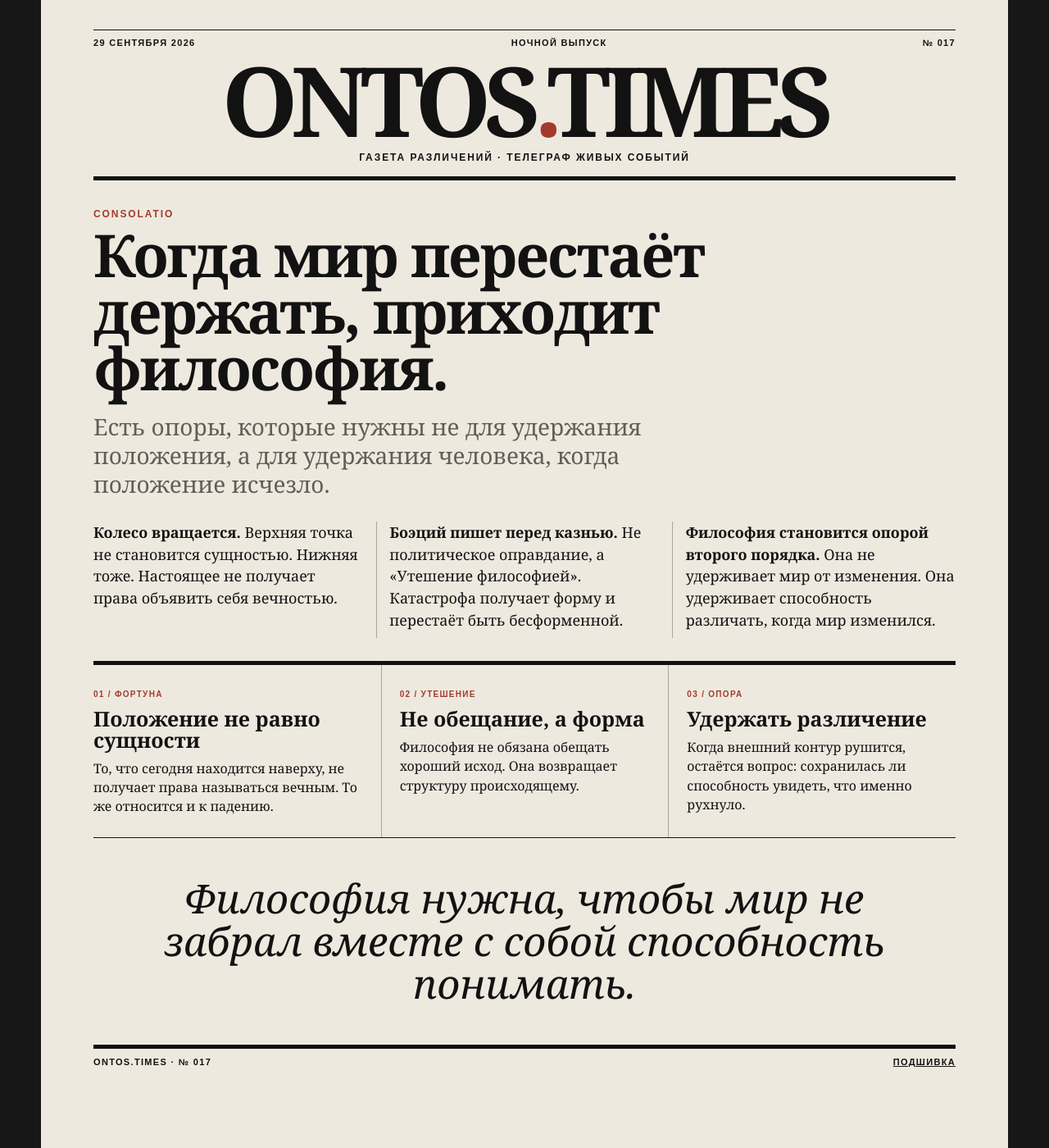
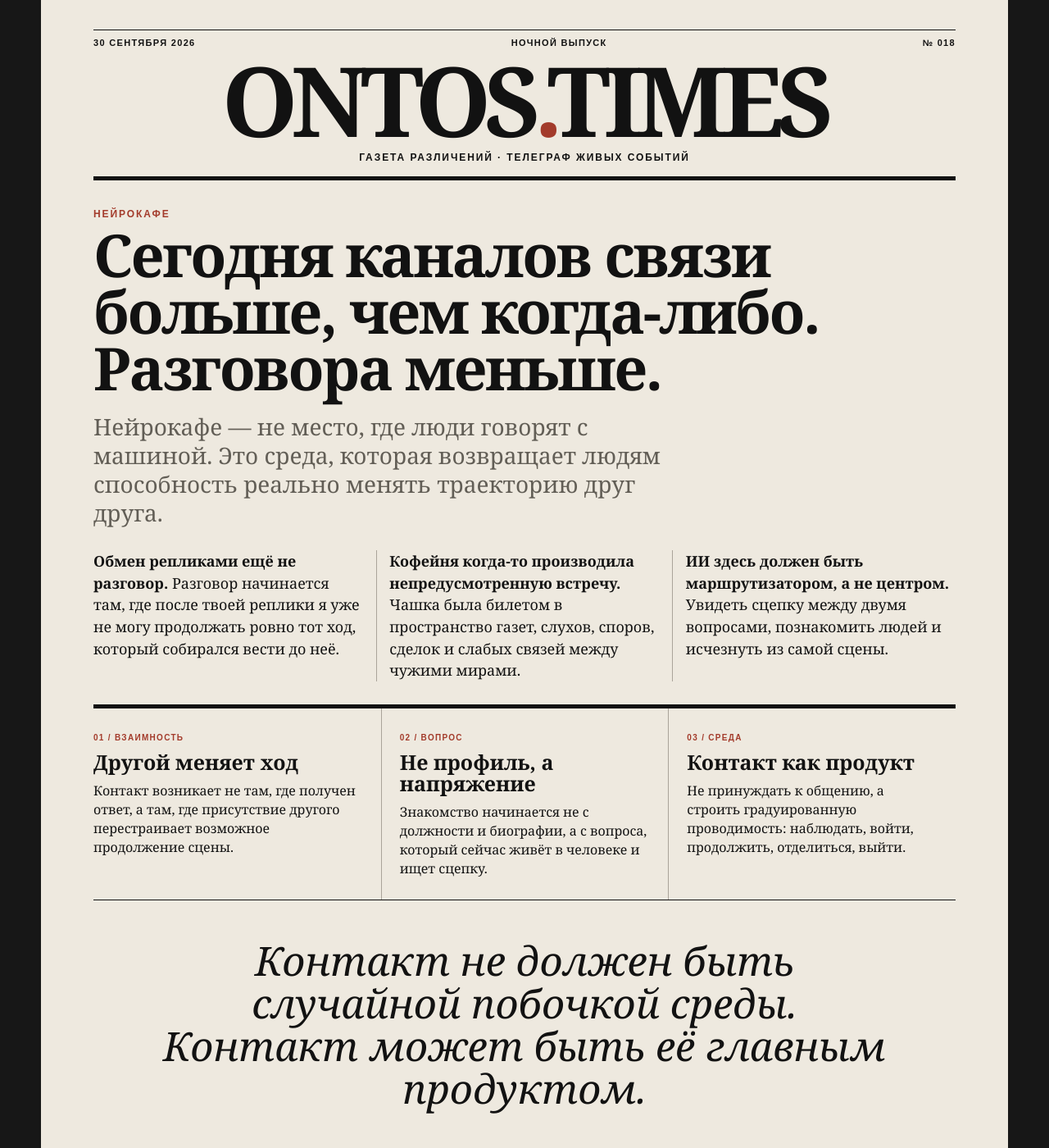
Before and after one commit to OntosLive/Ontos.Times, a Jekyll site: the page index.html, which Jekyll copies as it is, in a window 1280 px wide and 1400 px high. Shown: the whole window at 82% size. Built offline with Jekyll 4.4.1, drawn with Linux system fonts in a browser that asks for light colours.

Commit message:
Set ONTOS.TIMES issue 018 as front page

```diff
--- a/index.html
+++ b/index.html
@@ -3,17 +3,17 @@
 <head>
   <meta charset="utf-8">
   <meta name="viewport" content="width=device-width,initial-scale=1">
-  <meta name="description" content="ONTOS.TIMES — Когда мир перестаёт держать, приходит философия">
-  <title>ONTOS.TIMES — Когда мир перестаёт держать, приходит философия</title>
+  <meta name="description" content="ONTOS.TIMES — Нейрокафе: место, где разговор снова становится взаимным">
+  <title>ONTOS.TIMES — Нейрокафе</title>
   <link rel="stylesheet" href="styles.css">
 </head>
 <body>
   <header class="masthead">
     <div class="rule"></div>
     <div class="meta">
-      <span>29 СЕНТЯБРЯ 2026</span>
+      <span>30 СЕНТЯБРЯ 2026</span>
       <span>НОЧНОЙ ВЫПУСК</span>
-      <span>№ 017</span>
+      <span>№ 018</span>
     </div>
     <h1>ONTOS<span>.</span>TIMES</h1>
     <p class="tagline">Газета различений · Телеграф живых событий</p>
@@ -22,44 +22,44 @@
 
   <main>
     <article class="lead">
-      <p class="kicker">CONSOLATIO</p>
-      <h2>Когда мир перестаёт держать, приходит философия.</h2>
-      <p class="deck">Есть опоры, которые нужны не для удержания положения, а для удержания человека, когда положение исчезло.</p>
+      <p class="kicker">НЕЙРОКАФЕ</p>
+      <h2>Сегодня каналов связи больше, чем когда-либо. Разговора меньше.</h2>
+      <p class="deck">Нейрокафе — не место, где люди говорят с машиной. Это среда, которая возвращает людям способность реально менять траекторию друг друга.</p>
 
       <div class="columns">
-        <p><strong>Колесо вращается.</strong> Верхняя точка не становится сущностью. Нижняя тоже. Настоящее не получает права объявить себя вечностью.</p>
+        <p><strong>Обмен репликами ещё не разговор.</strong> Разговор начинается там, где после твоей реплики я уже не могу продолжать ровно тот ход, который собирался вести до неё.</p>
 
-        <p><strong>Боэций пишет перед казнью.</strong> Не политическое оправдание, а «Утешение философией». Катастрофа получает форму и перестаёт быть бесформенной.</p>
+        <p><strong>Кофейня когда-то производила непредусмотренную встречу.</strong> Чашка была билетом в пространство газет, слухов, споров, сделок и слабых связей между чужими мирами.</p>
 
-        <p><strong>Философия становится опорой второго порядка.</strong> Она не удерживает мир от изменения. Она удерживает способность различать, когда мир изменился.</p>
+        <p><strong>ИИ здесь должен быть маршрутизатором, а не центром.</strong> Увидеть сцепку между двумя вопросами, познакомить людей и исчезнуть из самой сцены.</p>
       </div>
     </article>
 
     <section class="dispatches">
       <article>
-        <span>01 / ФОРТУНА</span>
-        <h3>Положение не равно сущности</h3>
-        <p>То, что сегодня находится наверху, не получает права называться вечным. То же относится и к падению.</p>
+        <span>01 / ВЗАИМНОСТЬ</span>
+        <h3>Другой меняет ход</h3>
+        <p>Контакт возникает не там, где получен ответ, а там, где присутствие другого перестраивает возможное продолжение сцены.</p>
       </article>
 
       <article>
-        <span>02 / УТЕШЕНИЕ</span>
-        <h3>Не обещание, а форма</h3>
-        <p>Философия не обязана обещать хороший исход. Она возвращает структуру происходящему.</p>
+        <span>02 / ВОПРОС</span>
+        <h3>Не профиль, а напряжение</h3>
+        <p>Знакомство начинается не с должности и биографии, а с вопроса, который сейчас живёт в человеке и ищет сцепку.</p>
       </article>
 
       <article>
-        <span>03 / ОПОРА</span>
-        <h3>Удержать различение</h3>
-        <p>Когда внешний контур рушится, остаётся вопрос: сохранилась ли способность увидеть, что именно рухнуло.</p>
+        <span>03 / СРЕДА</span>
+        <h3>Контакт как продукт</h3>
+        <p>Не принуждать к общению, а строить градуированную проводимость: наблюдать, войти, продолжить, отделиться, выйти.</p>
       </article>
     </section>
 
-    <blockquote>Философия нужна, чтобы мир не забрал вместе с собой способность понимать.</blockquote>
+    <blockquote>Контакт не должен быть случайной побочкой среды. Контакт может быть её главным продуктом.</blockquote>
   </main>
 
   <footer>
-    <span>ONTOS.TIMES · № 017</span>
+    <span>ONTOS.TIMES · № 018</span>
     <span><a href="archive/" style="color:inherit">Подшивка</a></span>
   </footer>
 </body>
```
